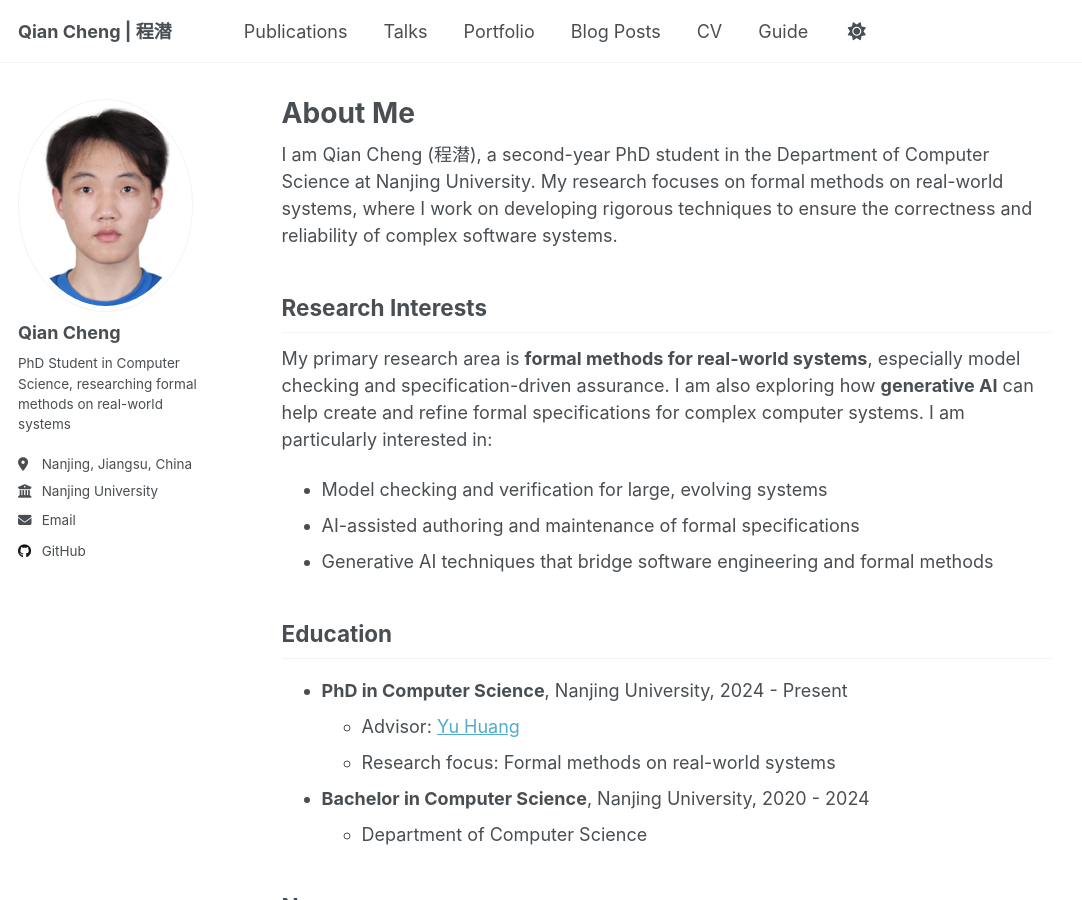
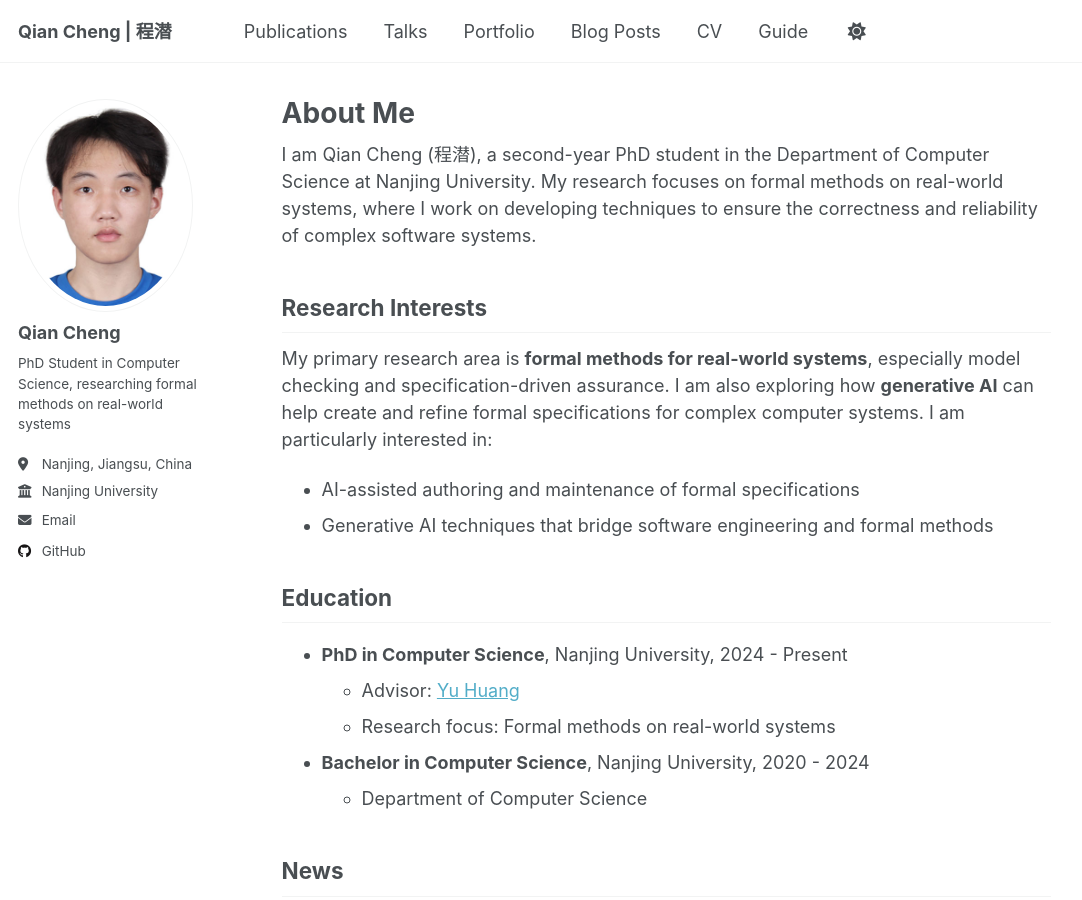
Before and after one commit to Qian-Cheng-nju/Qian-Cheng-nju.github.io, a Jekyll site: the page built from _pages/about.md, in a window 1280 px wide and 900 px high. Shown: the whole window, without its empty margins (0-1082 px from the left). Built offline with Jekyll 4.4.1, drawn with Linux system fonts in a browser that asks for light colours; a script that is not in the unit is left out.

Commit message:
doc: small updates

```diff
--- a/_pages/about.md
+++ b/_pages/about.md
@@ -7,12 +7,11 @@ redirect_from:
   - /about.html
 ---
 
-I am Qian Cheng (程潜), a second-year PhD student in the Department of Computer Science at Nanjing University. My research focuses on formal methods on real-world systems, where I work on developing rigorous techniques to ensure the correctness and reliability of complex software systems.
+I am Qian Cheng (程潜), a second-year PhD student in the Department of Computer Science at Nanjing University. My research focuses on formal methods on real-world systems, where I work on developing techniques to ensure the correctness and reliability of complex software systems.
 
 ## Research Interests
 
 My primary research area is **formal methods for real-world systems**, especially model checking and specification-driven assurance. I am also exploring how **generative AI** can help create and refine formal specifications for complex computer systems. I am particularly interested in:
-- Model checking and verification for large, evolving systems
 - AI-assisted authoring and maintenance of formal specifications
 - Generative AI techniques that bridge software engineering and formal methods
 
```
